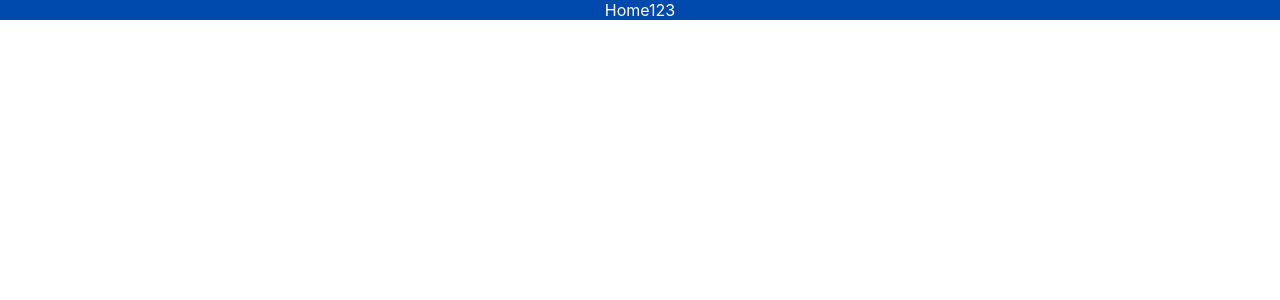
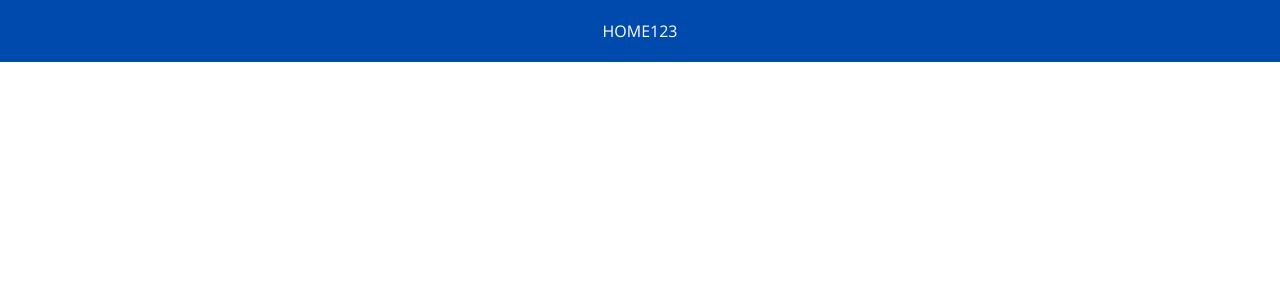
Before and after one commit to EnjSadman/summary, a React (Create React App) app: page / in a window 1280 px wide. Shown: the top 300 px of the page. Built offline with nearby package versions, Linux system fonts and the light colour scheme.

Commit message:
added some animations to the header

```diff
--- a/package.json
+++ b/package.json
@@ -19,7 +19,8 @@
     "start": "react-scripts start",
     "build": "react-scripts build",
     "test": "react-scripts test",
-    "eject": "react-scripts eject"
+    "eject": "react-scripts eject",
+    "deploy": "gh-pages -b master -d build"
   },
   "eslintConfig": {
     "extends": [
--- a/src/components/heading/Heading.scss
+++ b/src/components/heading/Heading.scss
@@ -1,11 +1,32 @@
+@keyframes heading-float {
+  from {top:0}
+  to {top:100px}
+}
+
 .heading {
-  position: sticky;
+  top: 0;
+  position: fixed;
   z-index: 10;
   background-color: #004aad;
 
+  display: flex;
+
+  width:100%;
+
+  justify-content: center;
+
+  transform: translateY(-100px);
+  animation: heading-float;
+  animation-duration: 1.5s;
+  animation-fill-mode: forwards;
+
   &__navigation {
+    display: flex;
+    justify-content: space-between;
+    padding: 20px 40px;
     &--link {
       color: white;
+      text-transform: uppercase;
       text-decoration: none;
 
       &:hover {
--- a/src/index.scss
+++ b/src/index.scss
@@ -1,8 +1,8 @@
+@import url('https://fonts.googleapis.com/css2?family=Open+Sans:wght@400;700');
+
 body {
   margin: 0;
-  font-family: -apple-system, BlinkMacSystemFont, 'Segoe UI', 'Roboto', 'Oxygen',
-    'Ubuntu', 'Cantarell', 'Fira Sans', 'Droid Sans', 'Helvetica Neue',
-    sans-serif;
+  font-family: 'Open Sans', sans-serif;
   -webkit-font-smoothing: antialiased;
   -moz-osx-font-smoothing: grayscale;
 }
```
